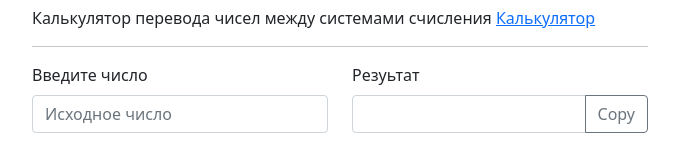
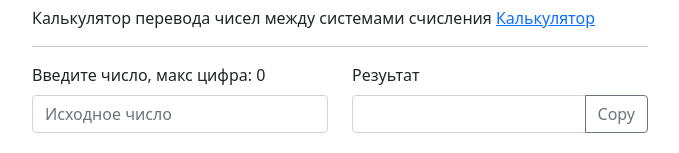
Before and after one commit to mccrush/info, a Vue app: page / in a window 1280 px wide. Both pictures are taken after a click on the button "Перевод СС". Shown: the part 189-342 px from the top of the page, without its empty margins (300-979 px from the left). Built offline with nearby package versions, Linux system fonts and the light colour scheme.

Commit message:
Settings work calcSS

```diff
--- a/src/components/SS/CalcSS.vue
+++ b/src/components/SS/CalcSS.vue
@@ -1,7 +1,9 @@
 <template>
   <div class="row">
     <div class="col-12 col-sm-6">
-      <label for="inputNum" class="form-label">Введите число</label>
+      <label for="inputNum" class="form-label"
+        >Введите число, макс цифра: {{ inputMAX }}</label
+      >
       <input
         type="text"
         id="inputNum"
@@ -24,12 +26,13 @@
             name="inputSS"
             :id="'option' + ss"
             autocomplete="off"
-            v-model="inputSS"
             @change="calculate"
           />
           <label
             class="inputSS btn btn-outline-dark w-75"
             :for="'option' + ss"
+            @click="inputSS = ss + 1"
+            :class="{ 'disabled bg-light btn-secondary': inSub(ss + 1) }"
             >{{ ss + 1 }}</label
           >
         </div>
@@ -63,12 +66,12 @@
             name="resultSS"
             :id="'optionr' + ss"
             autocomplete="off"
-            v-model="resultSS"
             @change="calculate"
           />
           <label
             class="inputSS btn btn-outline-dark w-75"
             :for="'optionr' + ss"
+            @click="resultSS = ss + 1"
             >{{ ss + 1 }}</label
           >
         </div>
@@ -84,14 +87,25 @@ export default {
       inputNum: '',
       resultNum: '',
       inputSS: '10',
-      resultSS: '10'
+      resultSS: '10',
+      inputMAX: 0
     }
   },
   methods: {
     calculate() {
-      this.resultNum = parseInt(this.inputNum, this.inputSS).toString(
-        +this.resultSS
-      )
+      if (this.inputNum) {
+        this.inputMAX = Math.max.apply(null, this.inputNum.split(''))
+
+        this.resultNum = parseInt(this.inputNum, this.inputSS).toString(
+          +this.resultSS
+        )
+      }
+    },
+    inSub(ss) {
+      if (ss <= this.inputMAX) {
+        return true
+      }
+      return false
     }
   }
 }
```
